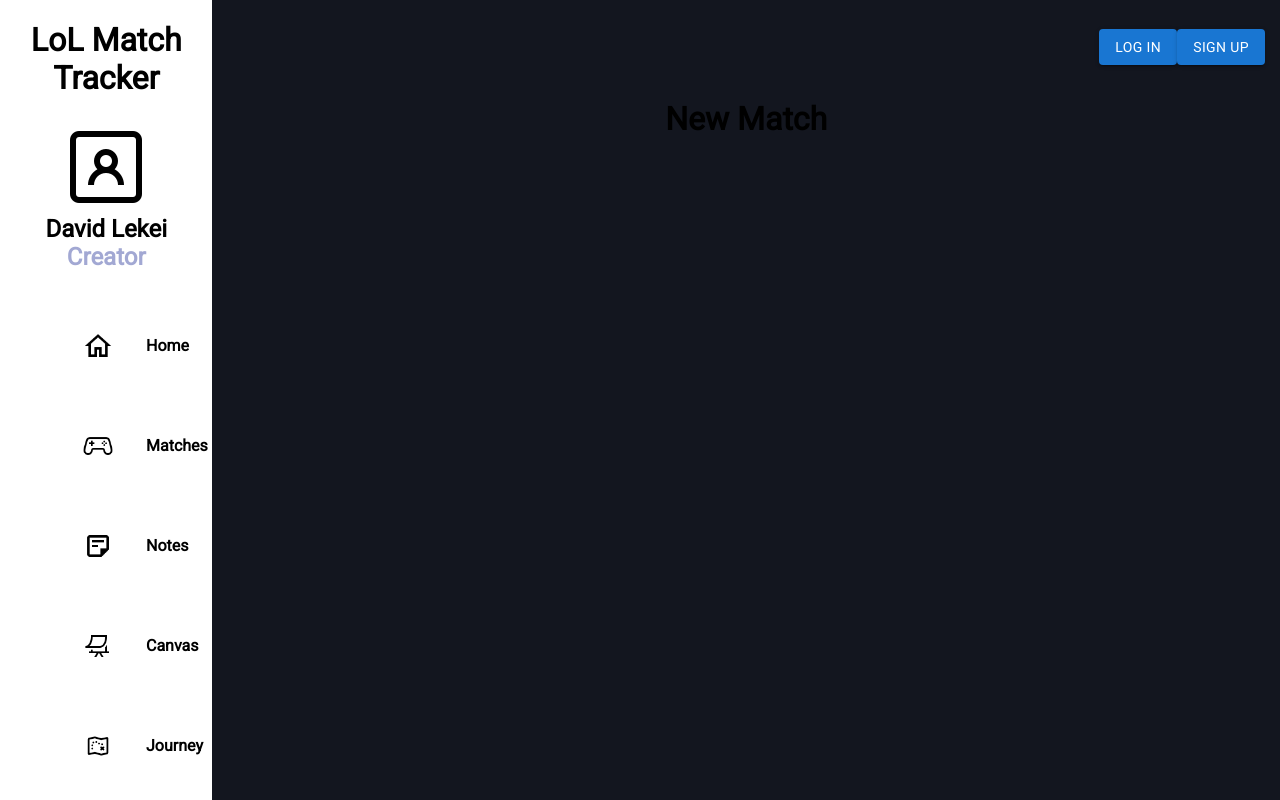
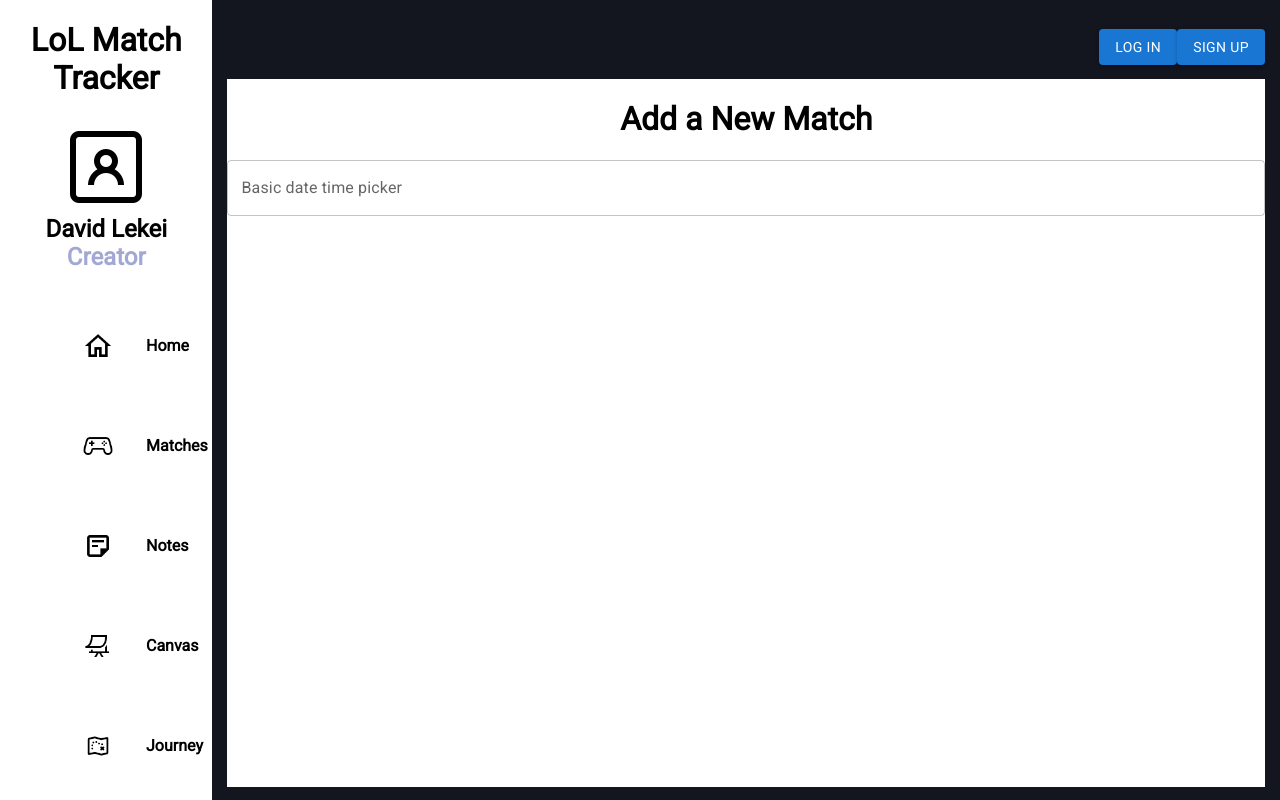
Before and after one commit to DavidLekei/LolMatchTracker, a React (Create React App) app in the folder WebApp/lol-match-tracker/: page /matches/new in a window 1280 px wide. Built offline with nearby package versions, Linux system fonts and the light colour scheme; a web font is replaced by a local one.

Commit message:
Added Calendar component to CreateMatchPage. Needed to wrap App.js in a LocalizationProvider component for the Calendar to work.

```diff
--- a/WebApp/lol-match-tracker/package.json
+++ b/WebApp/lol-match-tracker/package.json
@@ -7,9 +7,11 @@
     "@emotion/styled": "^11.10.6",
     "@mui/icons-material": "^5.11.11",
     "@mui/material": "^5.11.11",
+    "@mui/x-date-pickers": "^6.2.1",
     "@testing-library/jest-dom": "^5.16.5",
     "@testing-library/react": "^13.4.0",
     "@testing-library/user-event": "^13.5.0",
+    "dayjs": "^1.11.7",
     "eslint": "^8.36.0",
     "react": "^18.2.0",
     "react-dom": "^18.2.0",
--- a/WebApp/lol-match-tracker/src/App.js
+++ b/WebApp/lol-match-tracker/src/App.js
@@ -2,6 +2,8 @@ import logo from './logo.svg';
 import './App.css';
 
 import React, {Component} from 'react';
+import { LocalizationProvider } from '@mui/x-date-pickers';
+import { AdapterDayjs } from '@mui/x-date-pickers/AdapterDayjs'
 
 import MainContentPane from './Components/MainContentPane'
 
@@ -9,7 +11,9 @@ function App() {
   return (
     <div className="App">
       {/* <AppToolbar /> */}
-      <MainContentPane loggedIn={true}/>
+      <LocalizationProvider dateAdapter={AdapterDayjs}>
+        <MainContentPane loggedIn={true}/>
+      </LocalizationProvider>
     </div>
   );
 }
--- a/WebApp/lol-match-tracker/src/Components/Match/NewMatch/CreateMatchPage.js
+++ b/WebApp/lol-match-tracker/src/Components/Match/NewMatch/CreateMatchPage.js
@@ -3,20 +3,26 @@ import React, {Component} from 'react';
 import {Link} from 'react-router-dom'
 
 import Button from '@mui/material/Button';
+import {DateTimePicker} from '@mui/x-date-pickers/DateTimePicker'
 
-class CreateMatchPage extends Component{
+export default function CreateMatchPage(props){
 
-    constructor(props){
-        super(props);
+    const pageStyles = {
+        container: {
+            display: "flex",
+            flexDirection:"column",
+            width: "100%",
+            minHeight:"92%",
+            backgroundColor: "white",
+            marginBottom:"50px",
+        }
     }
 
-    render(){
-        return(
-            <div>
-                <h1>New Match</h1>
-            </div>
-        )
-    }
+    return(
+        <div style={pageStyles.container}>
+            <h1>Add a New Match</h1>
+            <DateTimePicker label="Basic date time picker" />
+        </div>
+    )
+
 }
-
-export default CreateMatchPage;
```
Also changed, not shown: 1 other file (tests, documents, lock files or other folders).
